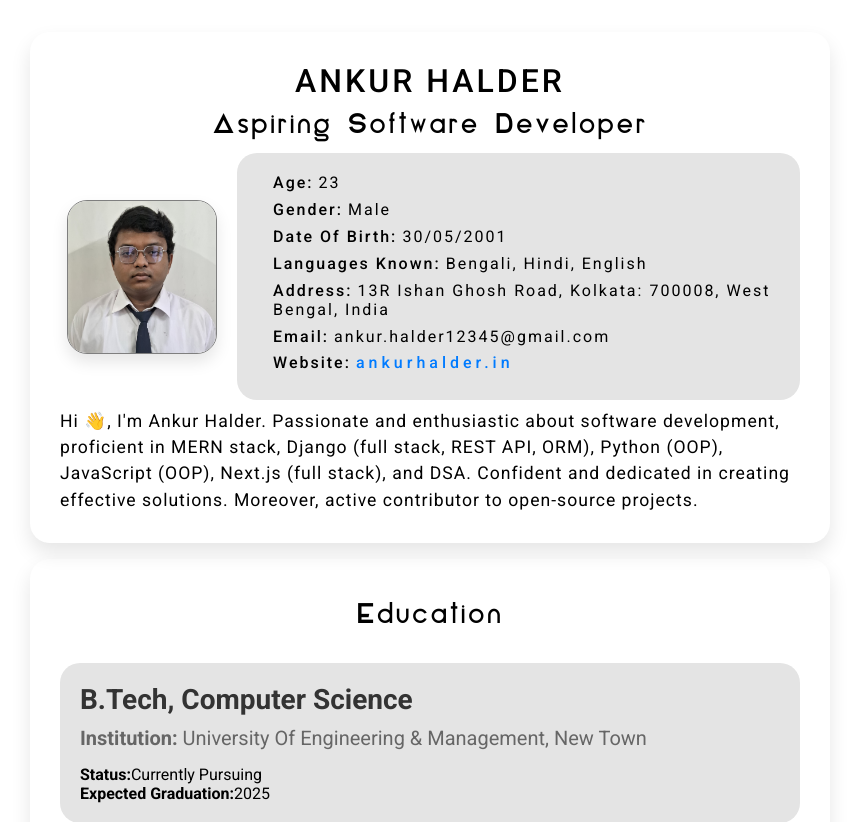
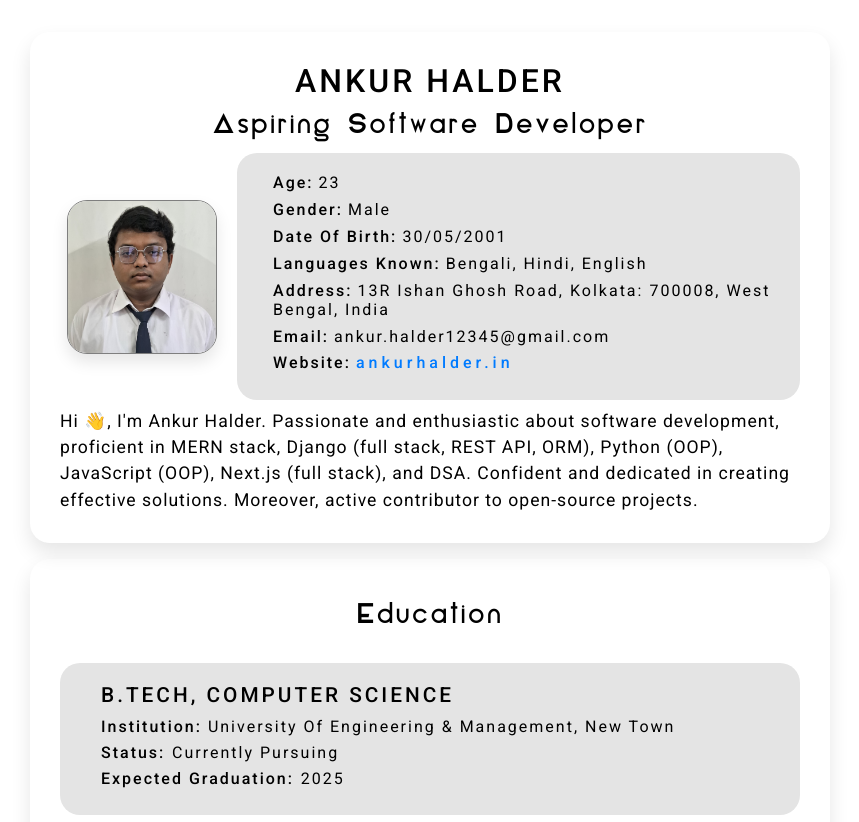
Before and after one commit to ankurhalder/resume, a React (Vite) app: page / in a window 1280 px wide. Shown: the top 822 px of the page, without its empty margins (210-1069 px from the left). Built offline with nearby package versions, Linux system fonts and the light colour scheme; a web font is replaced by a local one.

Commit message:
Refactor education component styles

```diff
--- a/styles/components/_education.scss
+++ b/styles/components/_education.scss
@@ -68,23 +68,13 @@
     }
 
     .degree {
-      font-size: 28px;
-      font-weight: bold;
-      color: #333333;
-      margin-bottom: 10px;
-    }
-
-    .institution {
-      color: #666666;
-      font-size: 20px;
-      margin-bottom: 15px;
-    }
-
-    .details {
-      flex: 1;
-      background-color: var(--white-3);
-      padding: 20px;
-      border-radius: 20px;
+      font-family: var(--font-roboto);
+      font-size: var(--font-10);
+      color: var(--black);
+      font-weight: 500;
+      letter-spacing: 3px;
+      text-transform: uppercase;
+      margin: 0 0 1.5% 3%;
       @media (max-width: $breakpoint-desktop-wide) {
       }
       @media (max-width: $breakpoint-desktop) {
@@ -92,17 +82,20 @@
       @media (max-width: $breakpoint-large-tablet) {
       }
       @media (max-width: $breakpoint-tablet) {
-        margin: 0 0 2% 0;
-        padding: 10px;
       }
       @media (max-width: $breakpoint-phone) {
       }
+    }
 
-      .detail {
+    .institution,
+    .status,
+    .expected-graduation,
+    .year-of-completion,
+    .percentage {
       font-family: var(--font-roboto);
       color: var(--black);
       letter-spacing: 2px;
-        margin: 0 0 1.5% 3%;
+      margin: 0 0 1% 3%;
       font-size: var(--font-12);
       @media (max-width: $breakpoint-desktop-wide) {
       }
@@ -145,7 +138,6 @@
       }
     }
   }
-  }
   &:before {
     content: "";
     position: absolute;
```
Lines whose indentation alone changed are shown as unchanged.
